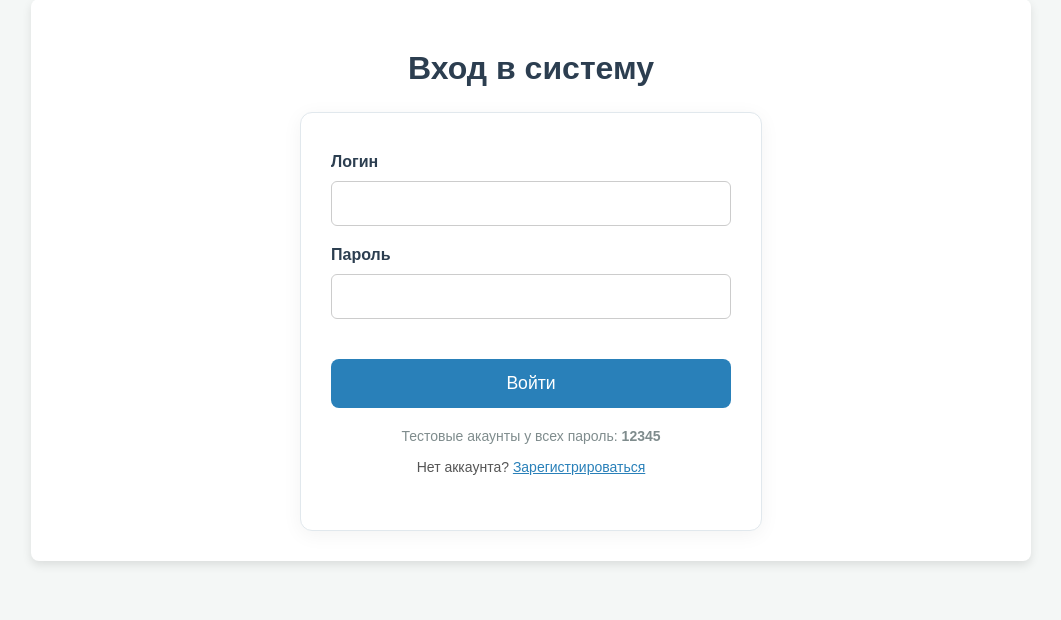
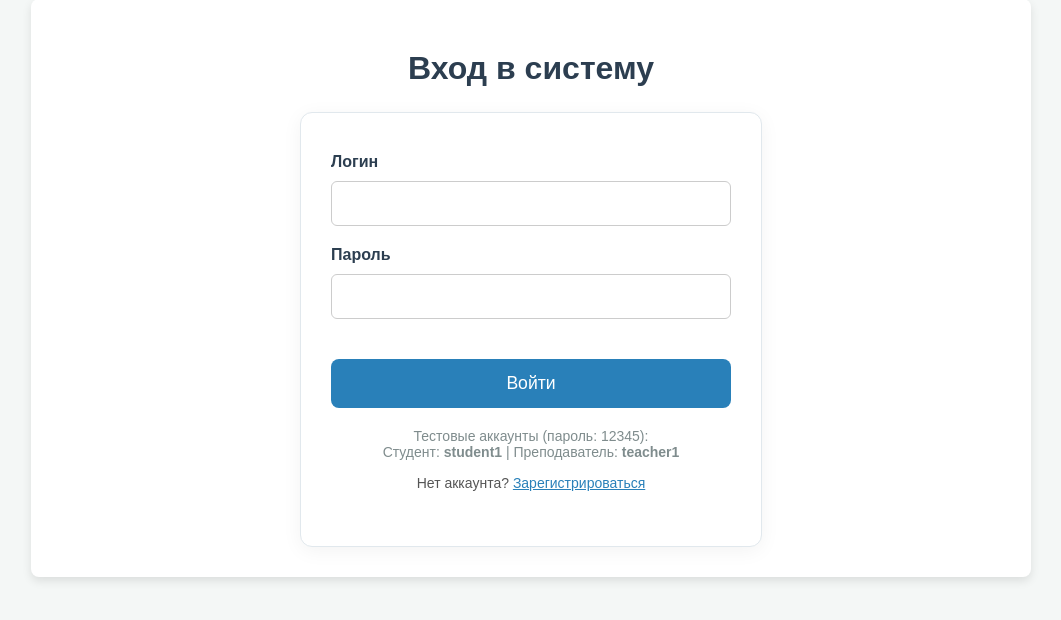
Before and after one commit to dara-aks3349/consultations, a PHP site: page /login.php in a window 1280 px wide. Shown: the part 21-641 px from the top of the page, without its empty margins (109-1170 px from the left). Run offline with PHP 8.4, Linux system fonts and the light colour scheme.

Commit message:
Update login.php

```diff
--- a/login.php
+++ b/login.php
@@ -66,7 +66,8 @@ if ($_SERVER['REQUEST_METHOD'] == 'POST') {
                 <button type="submit" class="btn btn-large">Войти</button>
             </form>
             <p style="margin-top: 20px; font-size: 14px; color: #7f8c8d; text-align: center;">
-                Тестовые акаунты у всех пароль: <b>12345</b><br>
+                Тестовые аккаунты (пароль: 12345):<br>
+                Студент: <b>student1</b> | Преподаватель: <b>teacher1</b>
             </p>
             <p style="margin-top: 15px; text-align: center; font-size: 14px;">
                 Нет аккаунта? <a href="register.php" style="color: #2980b9;">Зарегистрироваться</a>
```
